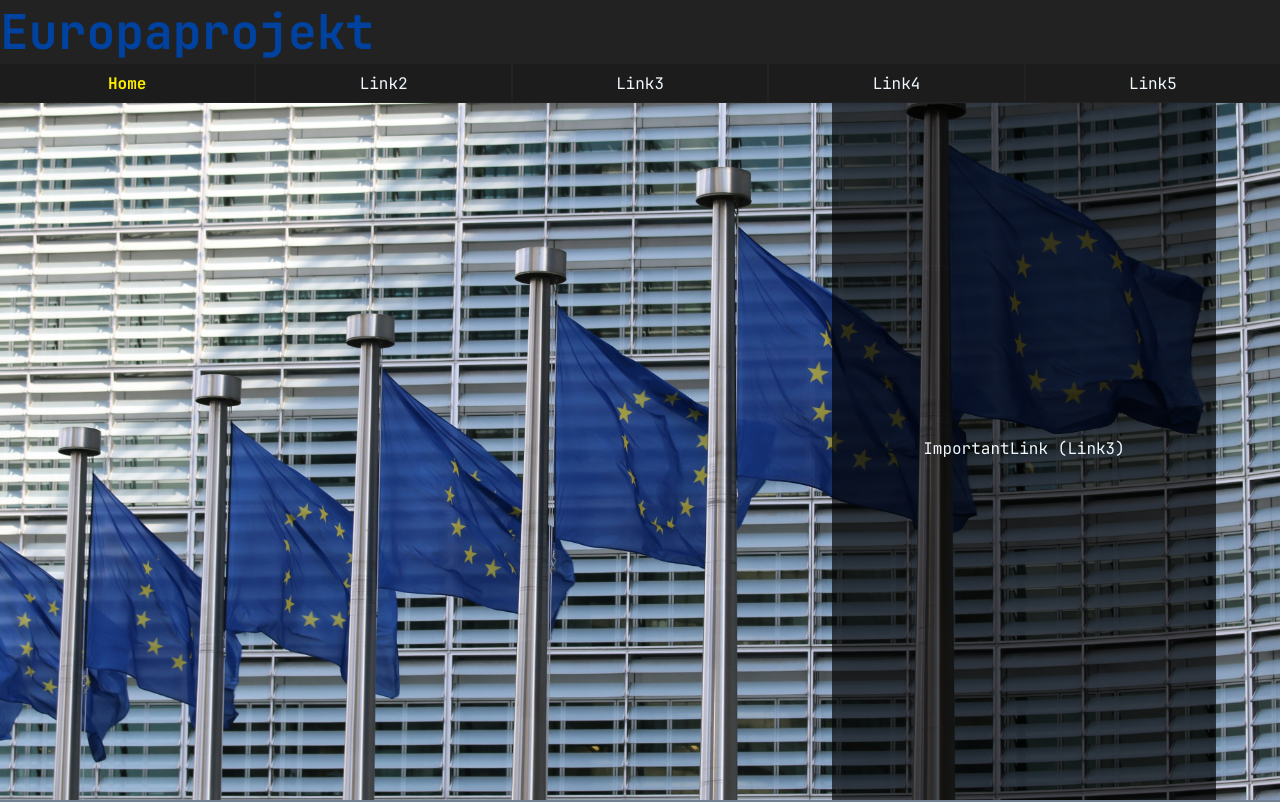
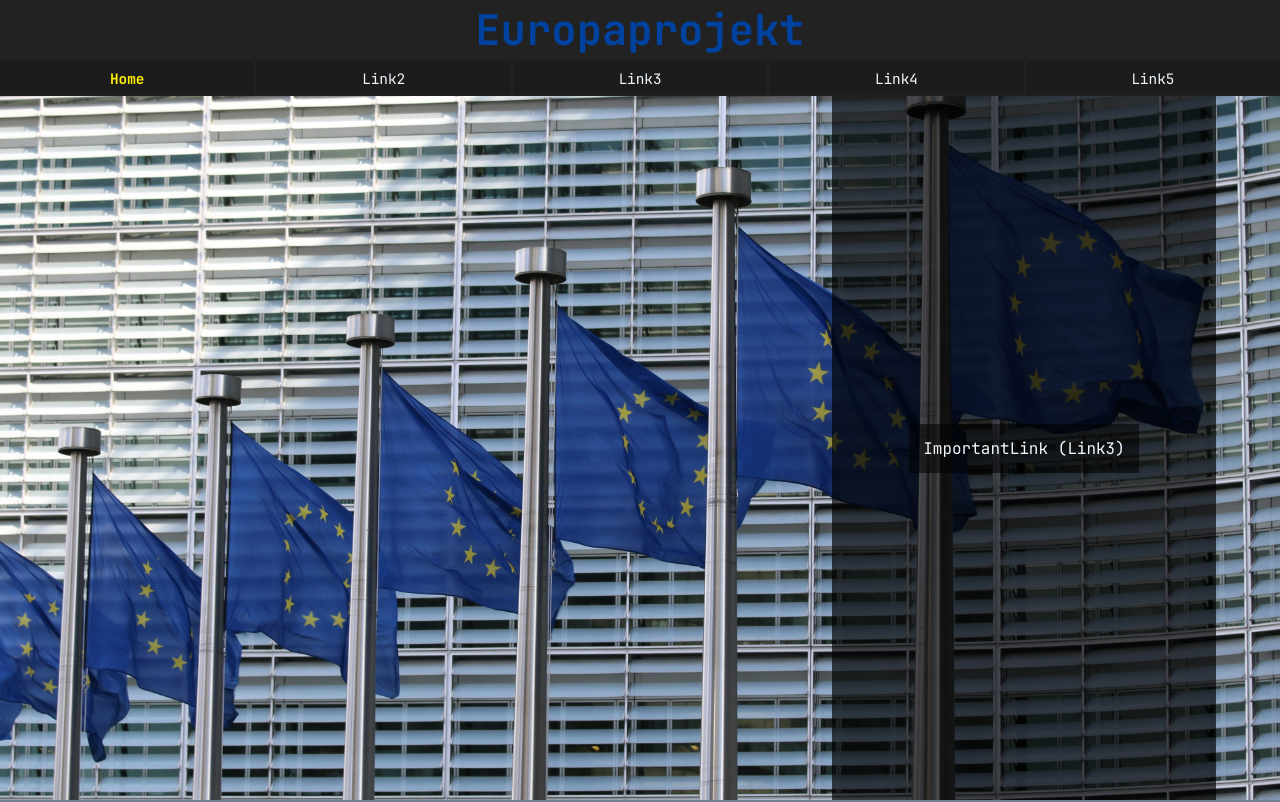
Before and after one commit to Europaprojekt/europaprojekt.github.io, a Vue app: page / in a window 1280 px wide. Shown: the top 802 px of the page. Built offline with nearby package versions, Linux system fonts and the light colour scheme.

Commit message:
Sizing adjustments for different screen sizes

```diff
--- a/src/App.vue
+++ b/src/App.vue
@@ -46,7 +46,7 @@ const page = computed(() => pages.page())
             height: $headerHeight;
 
             & nav {
-                min-height: 40px;
+                min-height: max(34px, 4.5dvh);
                 display: flex;
                 gap: 2px;
                 align-items: center;
@@ -62,6 +62,7 @@ const page = computed(() => pages.page())
                     justify-content: center;
                     align-items: center;
 
+                    font-size: max(14px, 1.8dvh);
                     background: $darkBlack;
                     color: aliceblue;
                     transition: background-color .3s;
@@ -89,9 +90,10 @@ const page = computed(() => pages.page())
 
             & h1 {
                 margin: 0;
-                font-size: min(8dvw, calc($headerHeight * .5));
+                margin-block: auto;
+                font-size: min(10dvw, calc($headerHeight * .44));
                 color: $myBlue;
-                align-self: start;
+                align-self: center;
             }
         }
 
--- a/src/components/HomePage.vue
+++ b/src/components/HomePage.vue
@@ -83,6 +83,13 @@
                 margin-inline-end: unset;
                 margin-block-end: 15dvh;
             }
+
+            & a {
+                cursor: pointer;
+                padding: 14px;
+                background: #00000088;
+            }
+
         }
 
 
@@ -94,7 +101,7 @@
             align-items: center;
 
             & span {
-                font-size: 20dvh;
+                font-size: 18dvh;
             }
         }
     }
```
